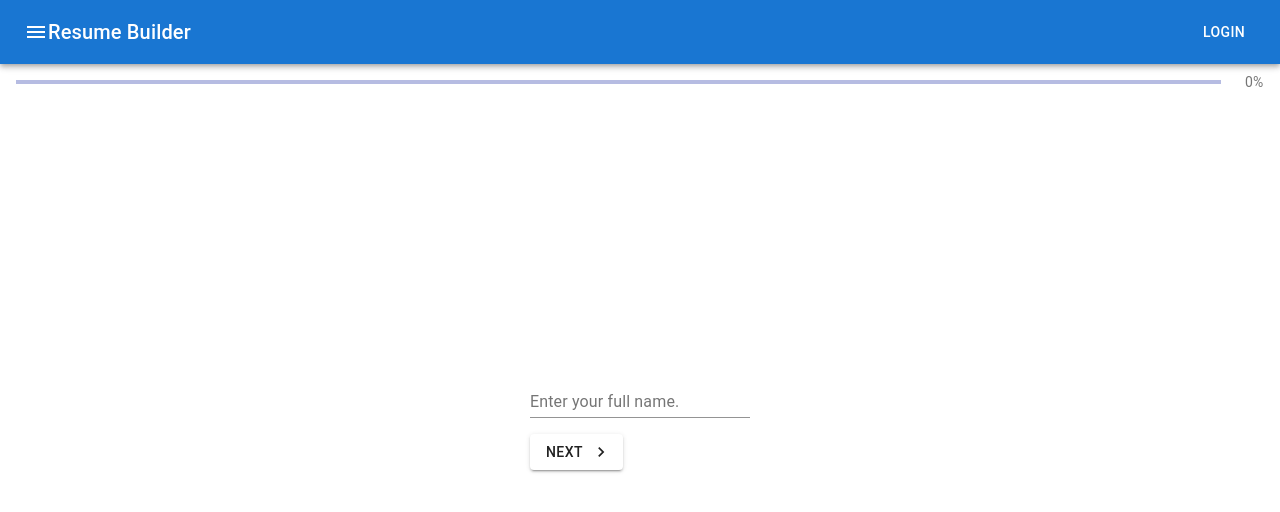
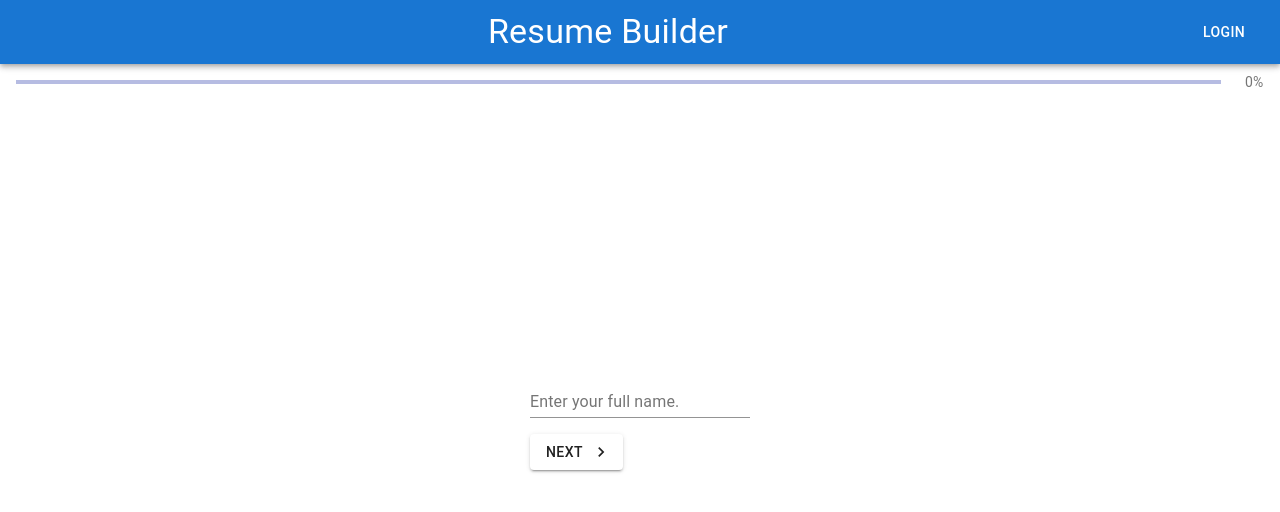
Before and after one commit to atommielcarek/project-3.1, a React (Create React App) app: page / in a window 1280 px wide. Shown: the top 512 px of the page. Built offline with nearby package versions, Linux system fonts and the light colour scheme.

Commit message:
Removed unused menu icon, improved title css

```diff
--- a/src/App.js
+++ b/src/App.js
@@ -67,16 +67,7 @@ function App() {
     <Box sx={{ flexGrow: 1 }}>
       <AppBar position="static">
         <Toolbar>
-          <IconButton
-            size="large"
-            edge="start"
-            color="inherit"
-            aria-label="menu"
-            sx={{ mr: 2 }}
-          >
-            <MenuIcon />
-          </IconButton>
-          <Typography variant="h6" component="div" sx={{ flexGrow: 1 }}>
+          <Typography variant="h4" component="div" textAlign="center"  sx={{ flexGrow: 1 }}>
             Resume Builder
           </Typography>
           <Button color="inherit">Login</Button>
```
